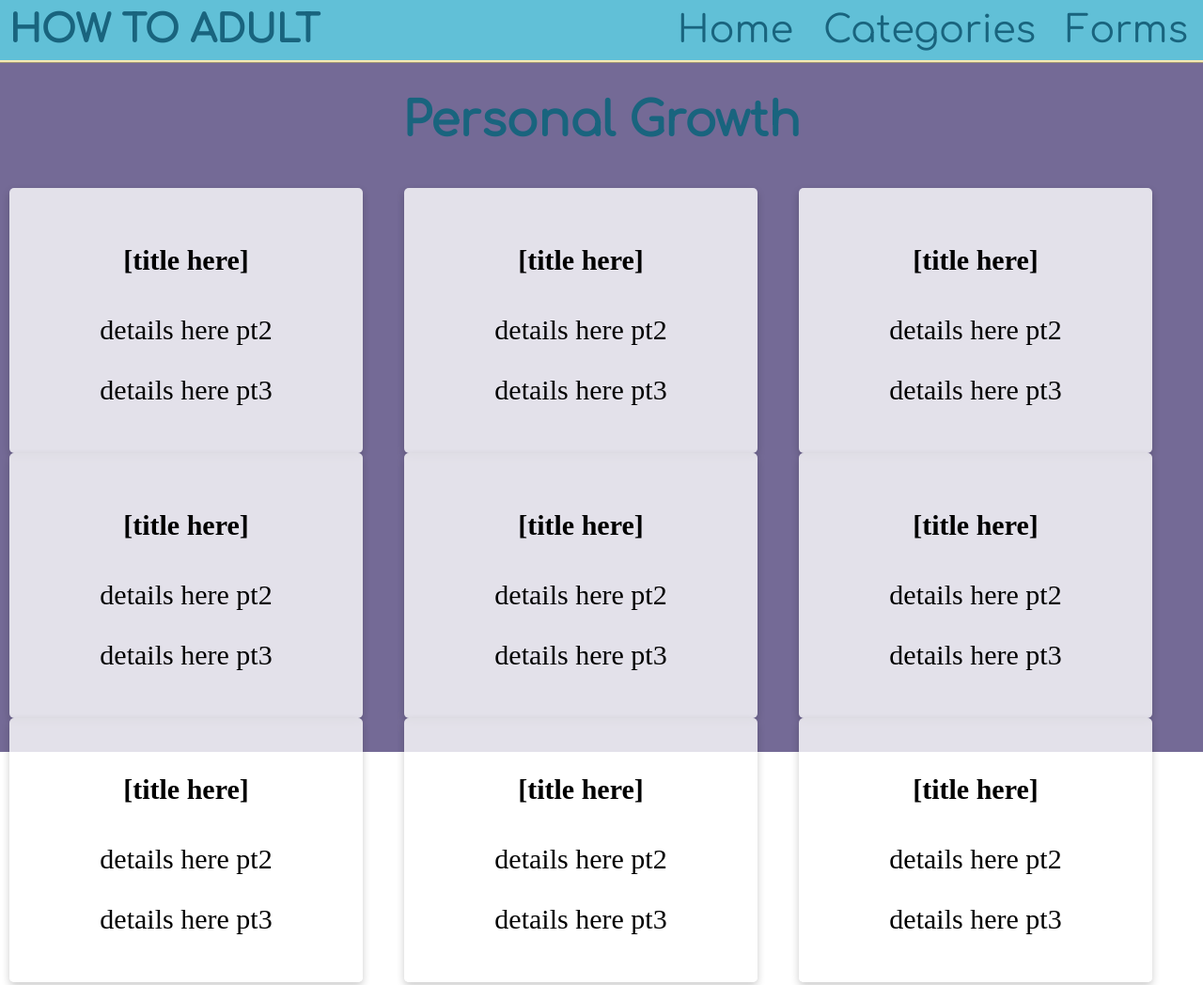
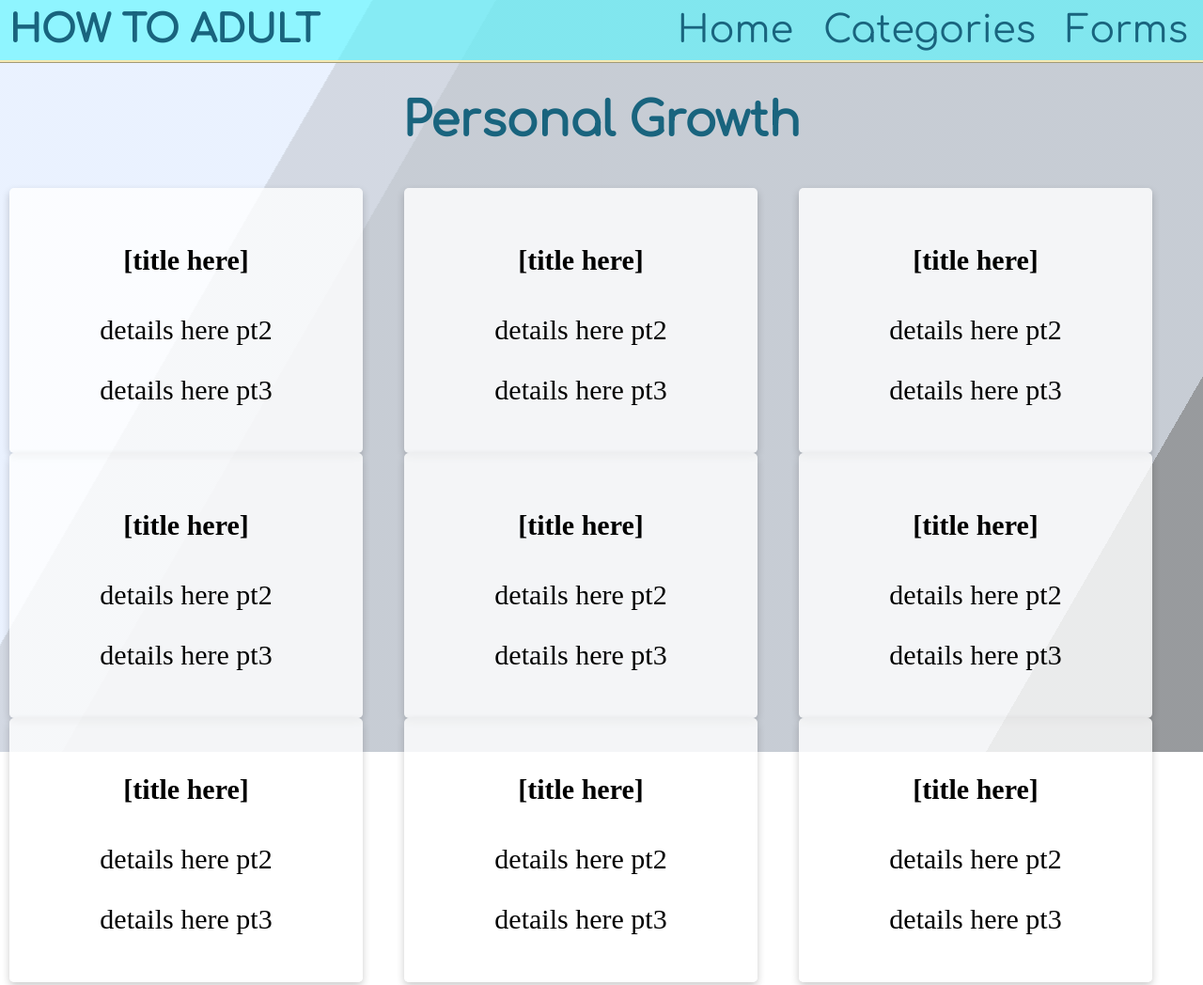
Before and after one commit to mahmouds1/How-To-Adult, a plain HTML site: page public/personal-categories/personalGrowth.html in a window 1280 px wide. Shown: the top 1048 px of the page at 94% size. Drawn offline with Linux system fonts and the light colour scheme; no server answers.

Commit message:
Changed Background Image

```diff
--- a/public/formStyle.css
+++ b/public/formStyle.css
@@ -39,19 +39,56 @@ body {
       color: #000000;
 }
 
+html {
+  height: 100%;
+}
+
 .bg {
+  animation: slide 3s ease-in-out infinite alternate;
+  background-image: linear-gradient(-60deg, #8A8D91 50%, #E8F1FF 50%);
   bottom: 0;
   left: -50%;
+  opacity: .5;
   position: fixed;
   right: -50%;
   top: 0;
-  background-color: #746a96;
   z-index: -1;
 }
 
-#contentHome {
-  margin: 20px;
-  padding: 1em;
+.bg2 {
+  animation-direction: alternate-reverse;
+  animation-duration: 4s;
+}
+
+.bg3 {
+  animation-duration: 5s;
+}
+
+.content {
+  background-color: rgba(255, 255, 255, .8);
+  border-radius: .25em;
+  box-shadow: 0 0 .25em rgba(0, 0, 0, .25);
+  box-sizing: border-box;
+  left: 50%;
+  padding: 10vmin;
+  position: fixed;
+  text-align: center;
+  top: 50%;
+  transform: translate(-50%, -50%);
+}
+
+h1 {
+  font-family: monospace;
+}
+
+@keyframes slide {
+  0% {
+      transform: translateX(-25%);
+  }
+
+  100% {
+      transform: translateX(25%);
+  }
 }
 
 /* #endregion background img*/
@@ -188,7 +225,7 @@ span {
   font-size: large;
   text-transform: uppercase;
   font-weight: 700;
-  color: #b9b9b9;
+  color: #19647E;
 }
 
 /* #endregion */
--- a/public/home-categories/catHDesign.css
+++ b/public/home-categories/catHDesign.css
@@ -37,23 +37,61 @@ h1.cat_title {
 /* #endregion main*/
 
 /* #region background img*/
+
+html {
+    height: 100%;
+}
+
 body {
     margin: 0;
 }
 
 .bg {
+    animation: slide 3s ease-in-out infinite alternate;
+    background-image: linear-gradient(-60deg, #8A8D91 50%, #E8F1FF 50%);
     bottom: 0;
     left: -50%;
+    opacity: .5;
     position: fixed;
     right: -50%;
     top: 0;
-    background-color: #746a96;
     z-index: -1;
 }
 
-#contentHome {
-    margin: 20px;
-    padding: 1em;
+.bg2 {
+    animation-direction: alternate-reverse;
+    animation-duration: 4s;
+}
+
+.bg3 {
+    animation-duration: 5s;
+}
+
+.content {
+    background-color: rgba(255, 255, 255, .8);
+    border-radius: .25em;
+    box-shadow: 0 0 .25em rgba(0, 0, 0, .25);
+    box-sizing: border-box;
+    left: 50%;
+    padding: 10vmin;
+    position: fixed;
+    text-align: center;
+    top: 50%;
+    transform: translate(-50%, -50%);
+}
+
+h1 {
+    font-family: monospace;
+}
+
+@keyframes slide {
+    0% {
+        transform: translateX(-25%);
+    }
+
+    100% {
+        transform: translateX(25%);
+    }
 }
 
 /* #endregion background img*/
@@ -170,7 +208,3 @@ h4 {
     box-shadow: 0 8px 16px 0 rgb(0, 0, 0);
 }
 /* #endregion resources grid layout*/
-
-
-
-/* test */
--- a/public/indexDesign.css
+++ b/public/indexDesign.css
@@ -31,24 +31,63 @@ h1.title_hta {
 /* #endregion main*/
 
 /* #region background img*/
+
+html {
+    height: 100%;
+}
+
 body {
     margin: 0;
 }
 
 .bg {
+    animation: slide 3s ease-in-out infinite alternate;
+    background-image: linear-gradient(-60deg, #8A8D91 50%, #E8F1FF 50%);
     bottom: 0;
     left: -50%;
+    opacity: .5;
     position: fixed;
     right: -50%;
     top: 0;
-    background-color: #746a96;
     z-index: -1;
 }
 
-#contentHome{
-    margin: 20px;
-    padding: 1em;
+.bg2 {
+    animation-direction: alternate-reverse;
+    animation-duration: 4s;
 }
+
+.bg3 {
+    animation-duration: 5s;
+}
+
+.content {
+    background-color: rgba(255, 255, 255, .8);
+    border-radius: .25em;
+    box-shadow: 0 0 .25em rgba(0, 0, 0, .25);
+    box-sizing: border-box;
+    left: 50%;
+    padding: 10vmin;
+    position: fixed;
+    text-align: center;
+    top: 50%;
+    transform: translate(-50%, -50%);
+}
+
+h1 {
+    font-family: monospace;
+}
+
+@keyframes slide {
+    0% {
+        transform: translateX(-25%);
+    }
+
+    100% {
+        transform: translateX(25%);
+    }
+}
+
 /* #endregion background img*/
 
 /* #region nav bar properties*/
--- a/public/personal-categories/catPDesign.css
+++ b/public/personal-categories/catPDesign.css
@@ -37,23 +37,61 @@ h1.cat_title {
 /* #endregion main*/
 
 /* #region background img*/
+
+html {
+    height: 100%;
+}
+
 body {
     margin: 0;
 }
 
 .bg {
+    animation: slide 3s ease-in-out infinite alternate;
+    background-image: linear-gradient(-60deg, #8A8D91 50%, #E8F1FF 50%);
     bottom: 0;
     left: -50%;
+    opacity: .5;
     position: fixed;
     right: -50%;
     top: 0;
-    background-color: #746a96;
     z-index: -1;
 }
 
-#contentHome {
-    margin: 20px;
-    padding: 1em;
+.bg2 {
+    animation-direction: alternate-reverse;
+    animation-duration: 4s;
+}
+
+.bg3 {
+    animation-duration: 5s;
+}
+
+.content {
+    background-color: rgba(255, 255, 255, .8);
+    border-radius: .25em;
+    box-shadow: 0 0 .25em rgba(0, 0, 0, .25);
+    box-sizing: border-box;
+    left: 50%;
+    padding: 10vmin;
+    position: fixed;
+    text-align: center;
+    top: 50%;
+    transform: translate(-50%, -50%);
+}
+
+h1 {
+    font-family: monospace;
+}
+
+@keyframes slide {
+    0% {
+        transform: translateX(-25%);
+    }
+
+    100% {
+        transform: translateX(25%);
+    }
 }
 
 /* #endregion background img*/
--- a/public/personal-categories/personalGrowth.html
+++ b/public/personal-categories/personalGrowth.html
@@ -10,7 +10,9 @@
 </head>
 
 <body>
-  <div class="bg"></div>
+    <div class="bg"></div>
+    <div class="bg bg2"></div>
+    <div class="bg bg3"></div>
 
     <header>
         <link rel="stylesheet" href="https://fonts.googleapis.com/css?family=Comfortaa">
```
Also changed, not shown: public/form.html (+2 -0 lines), public/home-categories/homeCleaning.html (+2 -0 lines), public/home-categories/homeGadgets.html (+2 -0 lines), public/home-categories/homeRepair.html (+2 -0 lines), public/index.html (+2 -0 lines), public/personal-categories/personalCooking.html (+2 -0 lines), public/personal-categories/personalTravel.html (+2 -0 lines).
